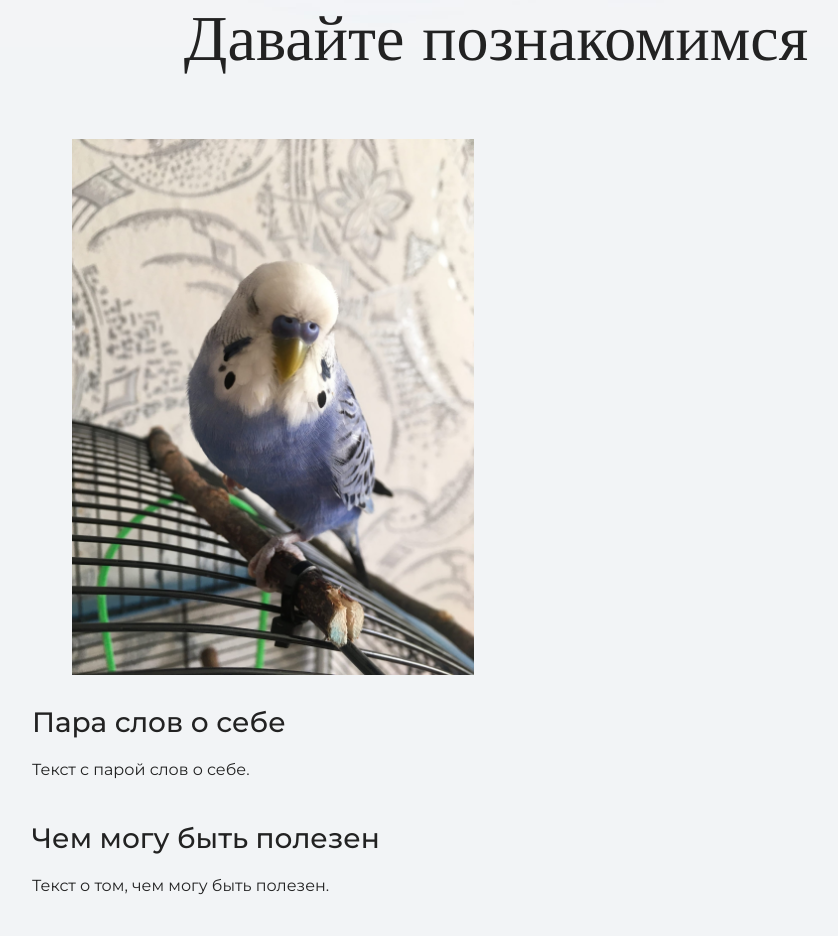
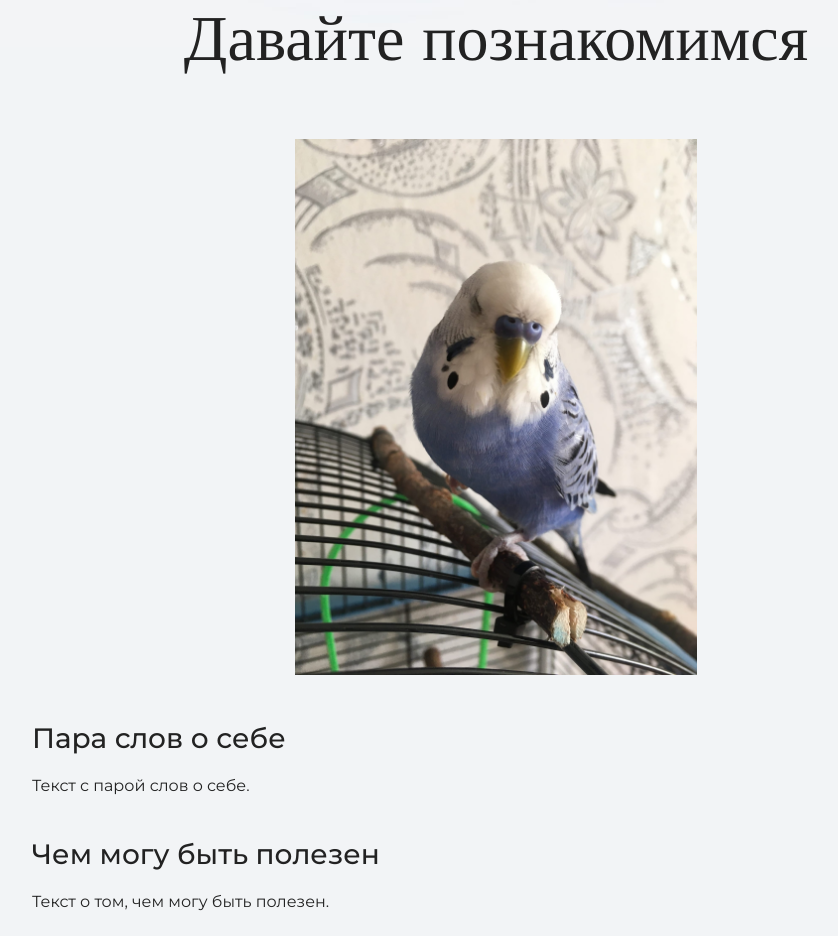
Before and after one commit to brighthero/my-site, a plain HTML site: page index.html in a window 1280 px wide. Shown: the part 1033-1969 px from the top of the page, without its empty margins (144-982 px from the left). Drawn offline with nearby package versions, Linux system fonts and the light colour scheme.

Commit message:
центрирование Джема

```diff
--- a/index.html
+++ b/index.html
@@ -26,9 +26,11 @@
     <section class="intro">
       <div class="container">
         <h2 class="subheading">Давайте познакомимся</h2>
-        <figure>
-          <img src="files/jam.jpg" height="536" alt="Фотография Джемчика Птички"> <!--width="928" -->
-        </figure>
+          <figure>
+            <p class="center">
+              <img src="files/jam.jpg" height="536" alt="Фотография Джемчика Птички"> <!--width="928" -->
+            </p>
+          </figure>
         <h3>Пара слов о себе</h3>
         <p>Текст с парой слов о себе.</p>
         <h3>Чем могу быть полезен</h3>
--- a/style.css
+++ b/style.css
@@ -81,6 +81,10 @@ body {
   font-weight: 400;
   text-align: center;
 }
+
+.center {
+    text-align: center;
+   }
 
 .user-image {
   margin: 0 0 32px;
```
